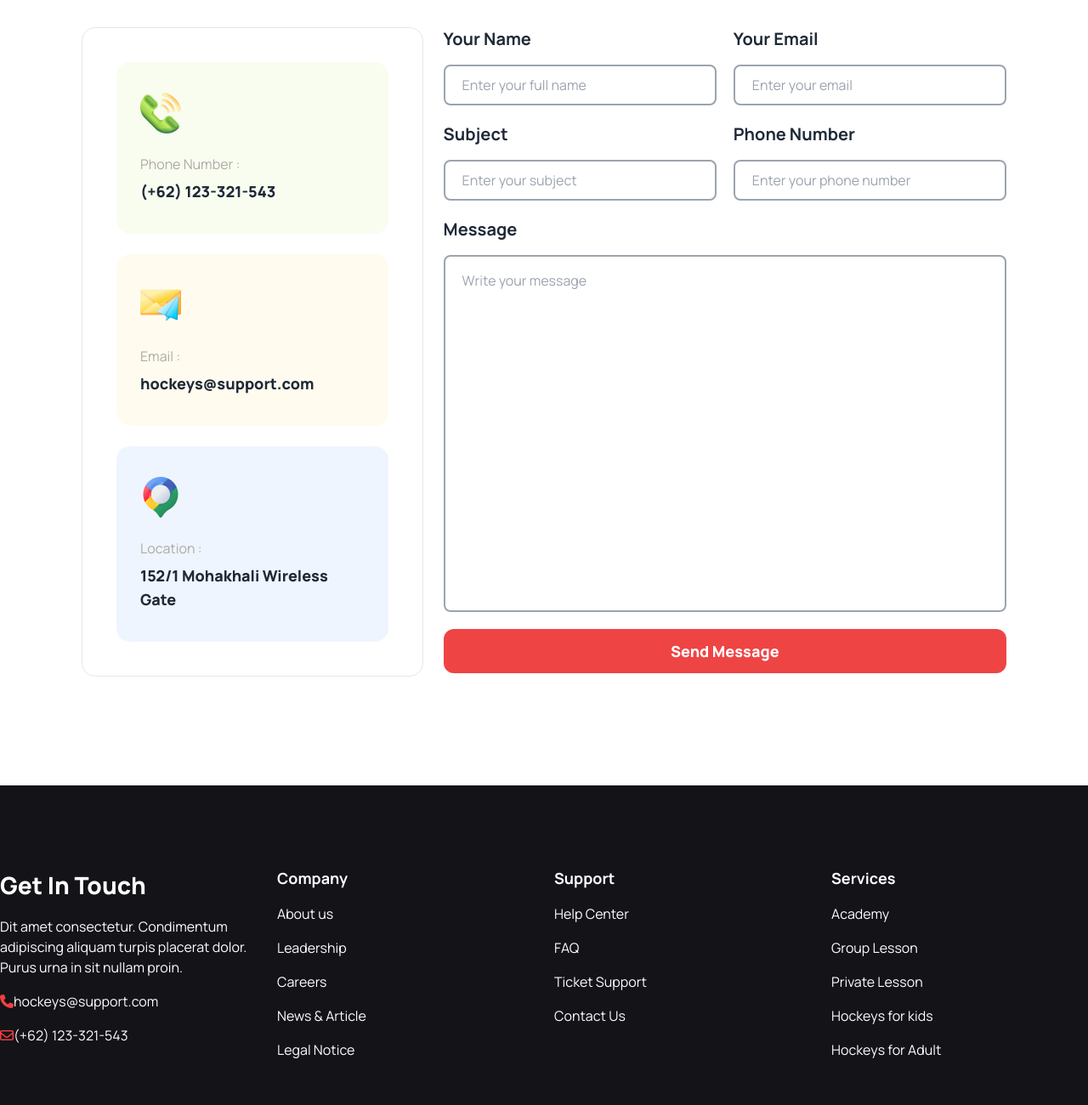
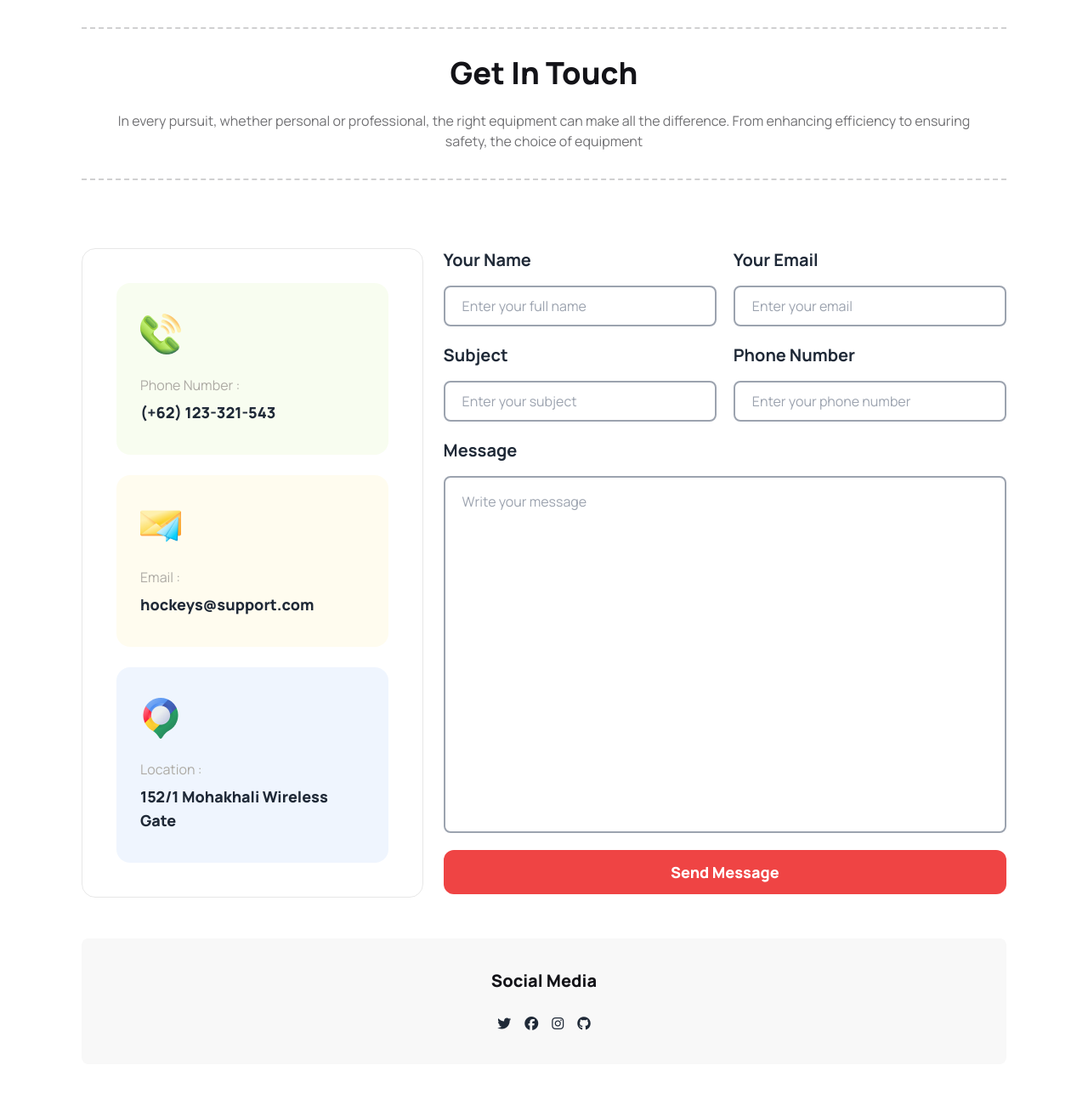
Before and after one commit to wazedwd/B9A3-Hockeys-website, a plain HTML site: page index.html in a window 1280 px wide. Shown: the part 4680-5980 px from the top of the page at 85% size. Drawn offline with nearby package versions, Linux system fonts and the light colour scheme.

Commit message:
finished

```diff
--- a/index.html
+++ b/index.html
@@ -361,7 +361,7 @@
                 <h1 class="text-xl font-bold text-[#131318]"></h1>>Ski Touring</h1>
               </div>
               <div class="collapse-content">
-                <p>In every pursuit, whether personal or professional, the right equipment can make all the difference. From enhancing efficiency to ensuring safety, the choice of equipment</p>
+                <p class="text-base font-normal text-[#717174]">In every pursuit, whether personal or professional, the right equipment can make all the difference. From enhancing efficiency to ensuring safety, the choice of equipment</p>
               </div>
             <div class="collapse collapse-plus ">
               <input type="radio" name="my-accordion-3" />
@@ -369,7 +369,7 @@
                 <h1 class="text-xl font-bold text-[#131318]"></h1>>Booking</h1>
               </div>
               <div class="collapse-content">
-                <p>In every pursuit, whether personal or professional, the right equipment can make all the difference. From enhancing efficiency to ensuring safety, the choice of equipment</p>
+                <p class="text-base font-normal text-[#717174]">In every pursuit, whether personal or professional, the right equipment can make all the difference. From enhancing efficiency to ensuring safety, the choice of equipment</p>
               </div>
             </div>
             <div class="collapse collapse-plus ">
@@ -378,7 +378,7 @@
                 <h1 class="text-xl font-bold text-[#131318]"></h1>>Pricings</h1>
               </div>
               <div class="collapse-content">
-                <p>In every pursuit, whether personal or professional, the right equipment can make all the difference. From enhancing efficiency to ensuring safety, the choice of equipment</p>
+                <p class="text-base font-normal text-[#717174]">In every pursuit, whether personal or professional, the right equipment can make all the difference. From enhancing efficiency to ensuring safety, the choice of equipment</p>
               </div>
             </div>
           </div>
@@ -386,6 +386,10 @@
   </section>
       <!-- get in touch -->
       <section class="container mx-auto mb-24">
+        <div class="text-center border-y-2 border-dashed border-[#D0D0D1] p-8 mb-12">
+          <h1 class="text-4xl text-[#131318] font-extrabold mb-6">Get In Touch</h1>
+          <p class="text-base font-normal text-[#717174]">In every pursuit, whether personal or professional, the right equipment can make all the difference. From enhancing efficiency to ensuring safety, the choice of equipment</p>
+        </div>
         <div class=" mt-10 lg:mt-20 grid grid-cols-5 gap-6">
           <div class="lg:col-span-2 col-span-5 border border-[#1313181A] rounded-2xl p-6 lg:p-10 flex flex-col gap-4 lg:gap-6">
             <div class="bg-[#BCED6D1A] rounded-2xl px-7 py-9">
@@ -438,8 +442,18 @@
             </div>
           </div>
           </div>
+          <div class="bg-[#F8F8F8] rounded-lg mt-12 py-9">
+             <h1 class="text-xl font-extrabold text-[#131318] mb-6 text-center">Social Media</h1>
+             <ul class="list-none flex justify-center items-center gap-4">
+              <li><i class="fa-brands fa-twitter"></i></li>
+              <li><i class="fa-brands fa-facebook"></i></li>
+              <li><i class="fa-brands fa-instagram"></i></li>
+              <li><i class="fa-brands fa-github"></i></li>
+             </ul>
+          </div>
       </section>
   </main>
+  <!-- footer section -->
   <footer class="bg-[#131318]">
       <div class="container mx-auto py-24">
         <div class="grid lg:grid-cols-4 gap-6">
```
